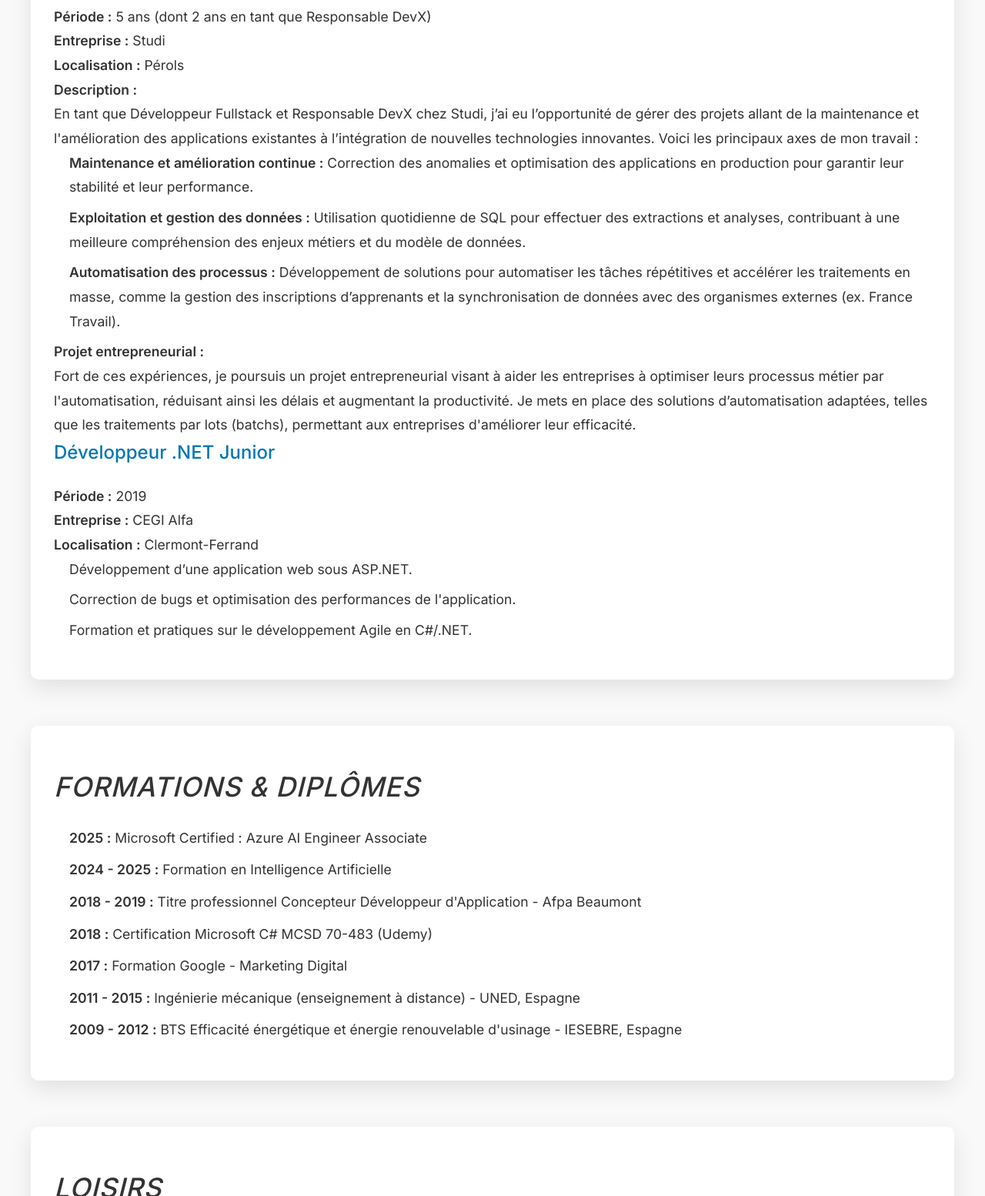
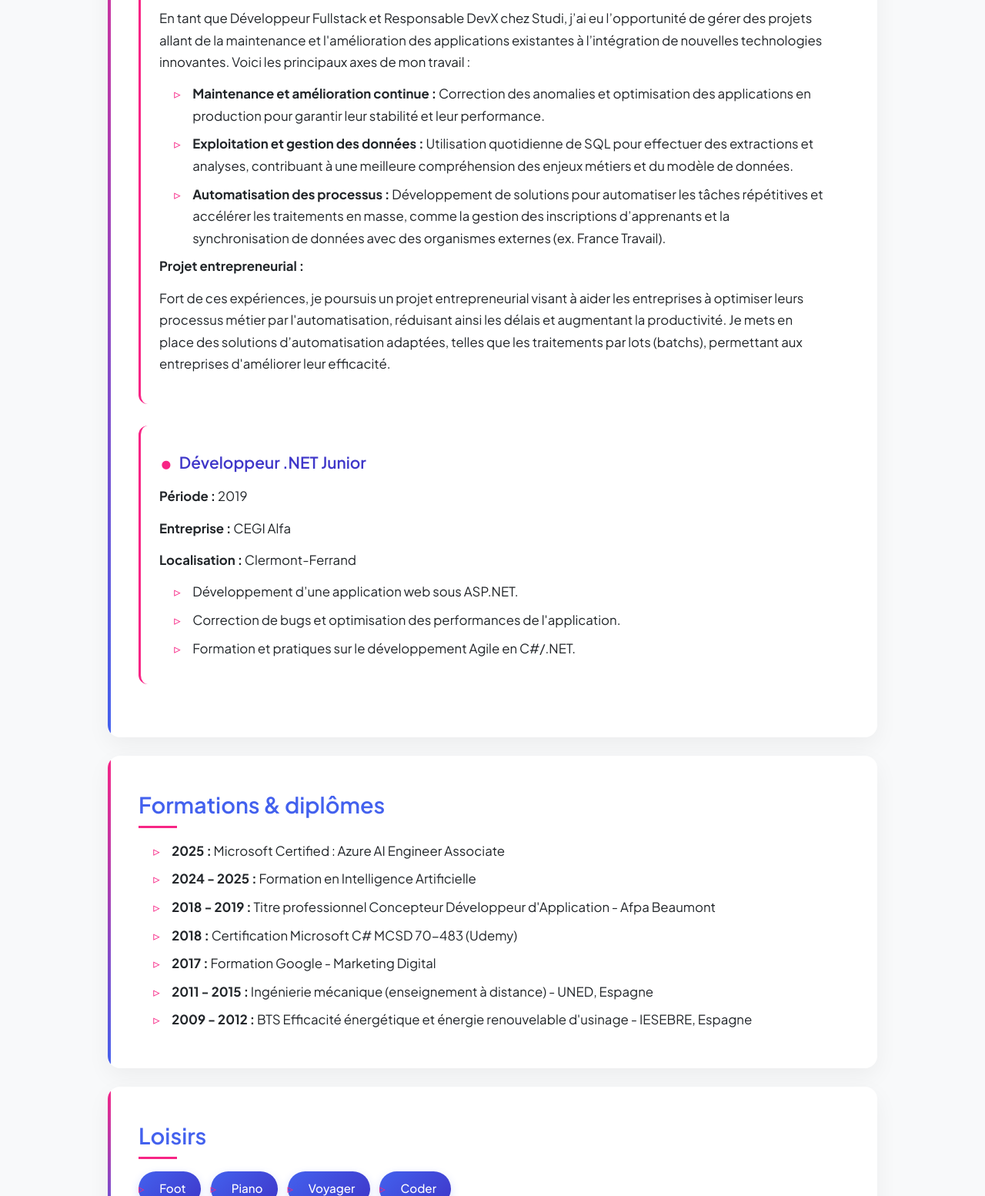
Before and after one commit to thoumi/resume, a plain HTML site: page index.html in a window 1280 px wide. Shown: the part 1246-2800 px from the top of the page at 77% size. Drawn offline with Linux system fonts and the light colour scheme.

Commit message:
Update styles.css

```diff
--- a/styles.css
+++ b/styles.css
@@ -1,234 +1,247 @@
-/* Import Google Font */
-@import url('https://fonts.googleapis.com/css2?family=Inter:wght@300;400;500;600&display=swap');
+/* Import Google Font - Plus moderne */
+@import url('https://fonts.googleapis.com/css2?family=Plus+Jakarta+Sans:wght@300;400;500;600;700&display=swap');
 
-/* Global styles */
+:root {
+  --primary: #4361ee;
+  --secondary: #3f37c9;
+  --accent: #f72585;
+  --light: #f8f9fa;
+  --dark: #212529;
+  --gray: #6c757d;
+}
+
+/* Reset modernisé */
 * {
   margin: 0;
   padding: 0;
   box-sizing: border-box;
-    font-family: 'Inter', sans-serif;
+  font-family: 'Plus Jakarta Sans', sans-serif;
 }
 
 body {
-    background-color: #f9f9f9;
-    color: #333;
-    line-height: 1.7;
-    padding: 0;
-    margin: 0;
-    display: flex;
-    flex-direction: column;
-    justify-content: center;
-    align-items: center;
-    min-height: 100vh;
-    font-size: 16px;
+  background-color: var(--light);
+  color: var(--dark);
+  line-height: 1.6;
+  scroll-behavior: smooth;
 }
 
-/* Header styling */
+/* Header stylé et attractif */
 header {
   width: 100%;
-    background: linear-gradient(135deg, #0077b6, #00b4d8);
+  background: linear-gradient(135deg, var(--primary), var(--secondary));
   color: white;
   text-align: center;
-    padding: 80px 20px;
-    box-shadow: 0 4px 20px rgba(0, 0, 0, 0.1);
-    border-bottom-left-radius: 50% 20px;
-    border-bottom-right-radius: 50% 20px;
+  padding: 4rem 1rem;
+  clip-path: polygon(0 0, 100% 0, 100% 90%, 0 100%);
+  margin-bottom: 2rem;
 }
 
 .header-content {
+  max-width: 1200px;
+  margin: 0 auto;
   display: flex;
+  flex-direction: column;
   align-items: center;
-    justify-content: center;
-    gap: 20px;
-    flex-direction: column;
+  gap: 0.8rem;
 }
 
 .profile-photo {
-    width: 100px;
-    height: 100px;
+  width: 140px;
+  height: 140px;
   border-radius: 50%;
   object-fit: cover;
-    border: 5px solid #FF9800;
+  border: 4px solid var(--accent);
+  box-shadow: 0 8px 24px rgba(0, 0, 0, 0.2);
+  transition: transform 0.3s ease;
+}
+
+.profile-photo:hover {
+  transform: scale(1.05);
 }
 
 h1 {
-    font-size: 3em;
-    font-weight: 600;
-    margin-bottom: 10px;
-    text-transform: uppercase;
+  font-size: 2.8rem;
+  font-weight: 700;
+  background: linear-gradient(to right, white, #e2e8f0);
+  -webkit-background-clip: text;
+  background-clip: text;
+  color: transparent;
+  margin-bottom: 0.2rem;
 }
 
 h2 {
-    font-size: 1.8em;
+  font-size: 1.6rem;
   font-weight: 400;
-    margin-top: 10px;
-    font-style: italic;
-}
-
-/* Section styling */
-section {
-    width: 100%;
-    max-width: 1200px;
-    background-color: #ffffff;
-    margin: 30px 0;
-    padding: 40px 30px;
-    border-radius: 10px;
-    box-shadow: 0 10px 30px rgba(0, 0, 0, 0.1);
-    transition: transform 0.3s ease-in-out;
-}
-
-section:hover {
-    transform: translateY(-5px);
+  color: rgba(255, 255, 255, 0.9);
+  margin-bottom: 0.5rem;
 }
 
 h3 {
-    font-size: 1.5em;
-    color: #0077b6;
-    margin-bottom: 20px;
-    font-weight: 500;
+  font-size: 1.1rem;
+  font-weight: 300;
+  color: rgba(255, 255, 255, 0.8);
+  margin-bottom: 0;
 }
 
-/* Section Titles */
-h2 {
-    font-size: 2.2em;
-    color: #333;
-    margin-bottom: 20px;
-    text-transform: uppercase;
-    letter-spacing: 1px;
-    font-weight: 500;
+/* Sections modernes */
+section {
+  max-width: 1000px;
+  width: 90%;
+  background: white;
+  margin: 1.5rem auto;
+  padding: 2.5rem;
+  border-radius: 16px;
+  box-shadow: 0 10px 30px rgba(0, 0, 0, 0.05);
+  position: relative;
+  overflow: hidden;
 }
 
-/* Paragraph and list */
+section::before {
+  content: '';
+  position: absolute;
+  top: 0;
+  left: 0;
+  width: 4px;
+  height: 100%;
+  background: linear-gradient(to bottom, var(--accent), var(--primary));
+}
+
+.section h2 {
+  color: var(--primary);
+  font-size: 1.8rem;
+  font-weight: 600;
+  margin-bottom: 1.5rem;
+  display: inline-block;
+  position: relative;
+}
+
+.section h2::after {
+  content: '';
+  position: absolute;
+  bottom: -8px;
+  left: 0;
+  width: 50px;
+  height: 3px;
+  background: var(--accent);
+}
+
+/* Contenu compact et élégant */
+.subsection {
+  margin-bottom: 1.8rem;
+}
+
+.subsection h3 {
+  color: var(--secondary);
+  font-size: 1.3rem;
+  font-weight: 600;
+  margin-bottom: 0.5rem;
+  display: flex;
+  align-items: center;
+  gap: 0.5rem;
+}
+
+.subsection h3::before {
+  content: '•';
+  color: var(--accent);
+  font-size: 1.8rem;
+}
+
 p, li {
-    font-size: 1.1em;
-    line-height: 1.8;
+  font-size: 1.05rem;
+  line-height: 1.7;
+  color: var(--dark);
+  margin-bottom: 0.8rem;
 }
 
 ul {
-    padding-left: 20px;
+  padding-left: 1.2rem;
 }
 
 ul li {
-    list-style: none;
-    margin-bottom: 10px;
+  list-style-type: none;
+  position: relative;
+  padding-left: 1.5rem;
+  margin-bottom: 0.5rem;
 }
 
-ul li i {
-    color: #0077b6;
-    font-size: 1.4em;
+ul li::before {
+  content: '▹';
+  position: absolute;
+  left: 0;
+  color: var(--accent);
 }
 
-/* Skills */
-.skills-list {
-    display: grid;
-    grid-template-columns: repeat(auto-fit, minmax(250px, 1fr));
-    gap: 20px;
-    margin-top: 20px;
+/* Expérience professionnelle - Design carte */
+.experience .subsection {
+  background: white;
+  padding: 1.5rem;
+  border-radius: 12px;
+  border-left: 3px solid var(--accent);
+  transition: transform 0.3s ease;
 }
 
-.skill {
-    background-color: #e1f5fe;
-    padding: 20px;
-    border-radius: 8px;
-    display: flex;
-    flex-direction: column;
-    align-items: flex-start;
+.experience .subsection:hover {
+  transform: translateY(-5px);
+  box-shadow: 0 8px 25px rgba(0, 0, 0, 0.1);
 }
 
-.skill p {
-    font-weight: 600;
-    margin-bottom: 10px;
-}
-
-.skill-bar {
-    width: 100%;
-    height: 8px;
-    background: #0077b6;
-    border-radius: 5px;
-}
-
-/* Experience */
-.subsection ul {
-    padding-left: 20px;
-    list-style-type: none;
-    font-size: 1em;
-}
-
-.subsection ul li {
-    margin-bottom: 8px;
-}
-
-/* Hobbies */
+/* Loisirs - Style badge moderne */
 .hobbies ul {
   display: flex;
-    gap: 20px;
-    justify-content: center;
-    list-style: none;
-    margin-top: 30px;
+  flex-wrap: wrap;
+  gap: 0.8rem;
+  padding-left: 0;
 }
 
 .hobbies li {
-    font-size: 1.3em;
-    color: #333;
-}
-
-.hobbies i {
-    font-size: 1.5em;
-    color: #0077b6;
+  background: linear-gradient(135deg, var(--primary), var(--secondary));
+  color: white;
+  padding: 0.6rem 1.2rem;
+  border-radius: 50px;
+  font-size: 0.95rem;
+  font-weight: 500;
+  display: flex;
+  align-items: center;
+  gap: 0.5rem;
+  box-shadow: 0 4px 12px rgba(67, 97, 238, 0.2);
 }
 
 /* Responsive Design */
-@media (max-width: 1200px) {
-    h1 {
-        font-size: 2.5em;
+@media (max-width: 768px) {
+  header {
+    padding: 3rem 1rem;
+    clip-path: polygon(0 0, 100% 0, 100% 95%, 0 100%);
   }
 
-    h2 {
-        font-size: 1.6em;
-    }
-}
-
-@media (max-width: 768px) {
-    header {
-        padding: 60px 20px;
+  h1 {
+    font-size: 2.2rem;
   }
 
   section {
-        padding: 30px;
+    padding: 1.8rem;
   }
 
-    h1 {
-        font-size: 2em;
-    }
-
-    h2 {
-        font-size: 1.4em;
-    }
-
-    .skills-list {
-        grid-template-columns: 1fr 1fr;
-    }
-
-    .hobbies ul {
-        flex-direction: column;
+  .section h2 {
+    font-size: 1.6rem;
   }
 }
 
 @media (max-width: 480px) {
-    h1 {
-        font-size: 1.8em;
+  header {
+    clip-path: polygon(0 0, 100% 0, 100% 97%, 0 100%);
   }
 
-    h2 {
-        font-size: 1.2em;
+  .profile-photo {
+    width: 120px;
+    height: 120px;
   }
 
-    .skills-list {
-        grid-template-columns: 1fr;
+  h1 {
+    font-size: 1.8rem;
   }
 
-    .hobbies ul {
-        flex-direction: column;
-        align-items: center;
+  section {
+    width: 95%;
+    padding: 1.5rem;
   }
 }
```
Lines whose indentation alone changed are shown as unchanged.
